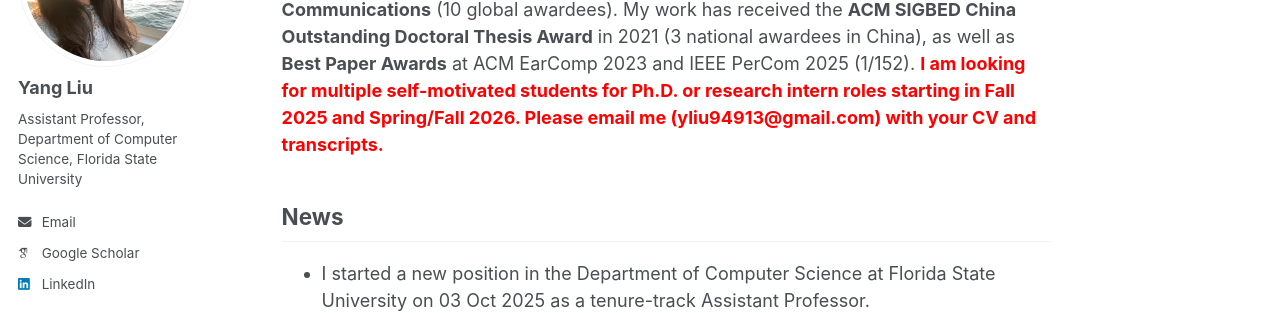
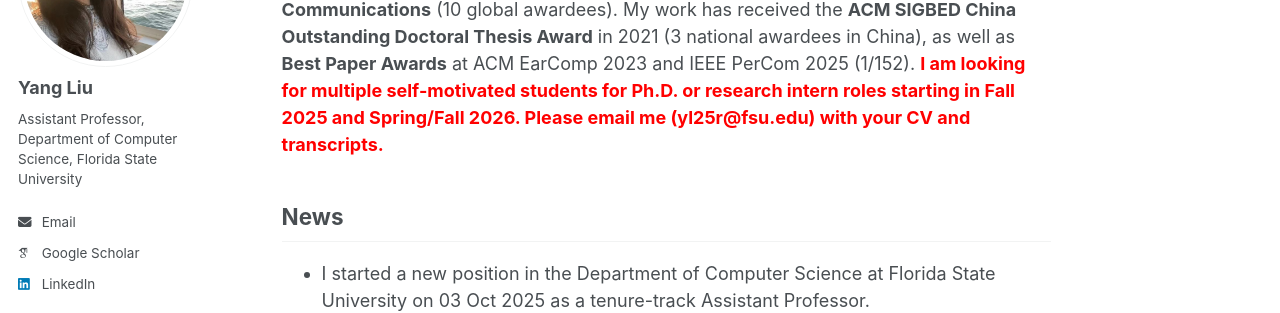
Before and after one commit to YangLiu-CS/YangLiu-CS.github.io, a Jekyll site: the page built from _pages/about.md, in a window 1280 px wide and 900 px high, scrolled down 402 px. Shown: the part 207-520 px from the top of the window. Built offline with Jekyll 4.4.1, drawn with Linux system fonts in a browser that asks for light colours; some web fonts are replaced.

Commit message:
Update website content

```diff
--- a/_config.yml
+++ b/_config.yml
@@ -30,7 +30,7 @@ author:
   location         : # "Department of Computer Science"
   employer         : # "Florida State University"
   uri              : # URL
-  email            : "yliu94913@gmail.com"
+  email            : "yl25r@fsu.edu"
 
   # Academic websites
   academia         : # URL
--- a/_pages/about.md
+++ b/_pages/about.md
@@ -13,7 +13,7 @@ I am an assistant professor in the Department of Computer Science at Florida Sta
 <!-- ====== -->
 My research lies at the intersection of mobile systems, mobile computing, and AI, focusing on developing intelligent mobile and wearable technologies for human-centered sensing and computing. It creates novel systems that expand how we understand human behavior, monitor wellness, facilitate interaction between people and their environments, and address potential privacy risks. By capturing insights into individual behavior, health, and interaction patterns, my research advances cutting-edge areas such as mobile health, HCI, IoT, and cybersecurity. <b>My goal is to design and develop mobile computing technologies that intelligently respond to real-world needs and meaningfully improve quality of life.</b>
 
-I was named a 2024 <b>N2Women: Rising Star in Computer Networking and Communications</b> (10 global awardees). My work has received the <b>ACM SIGBED China Outstanding Doctoral Thesis Award</b> in 2021 (3 national awardees in China), as well as <b>Best Paper Awards</b> at ACM EarComp 2023 and IEEE PerCom 2025 (1/152). <span style="color:red;"><b>I am looking for multiple self-motivated students for Ph.D. or research intern roles starting in Fall 2025 and Spring/Fall 2026. Please email me (yliu94913@gmail.com) with your CV and transcripts.</b></span>
+I was named a 2024 <b>N2Women: Rising Star in Computer Networking and Communications</b> (10 global awardees). My work has received the <b>ACM SIGBED China Outstanding Doctoral Thesis Award</b> in 2021 (3 national awardees in China), as well as <b>Best Paper Awards</b> at ACM EarComp 2023 and IEEE PerCom 2025 (1/152). <span style="color:red;"><b>I am looking for multiple self-motivated students for Ph.D. or research intern roles starting in Fall 2025 and Spring/Fall 2026. Please email me (yl25r@fsu.edu) with your CV and transcripts.</b></span>
 
 <!-- Getting started
 ======
```
Also changed, not shown: _publications/paper89.md (+1 -1 lines).
